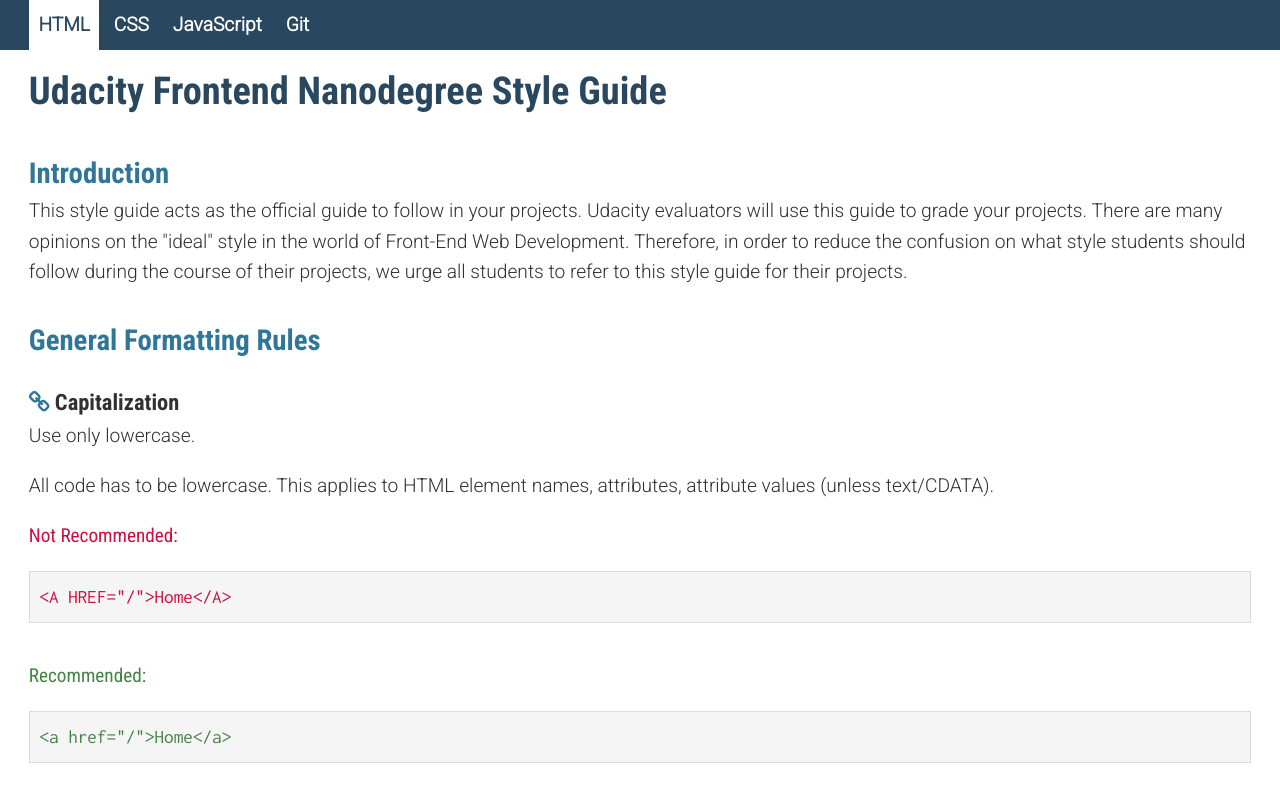
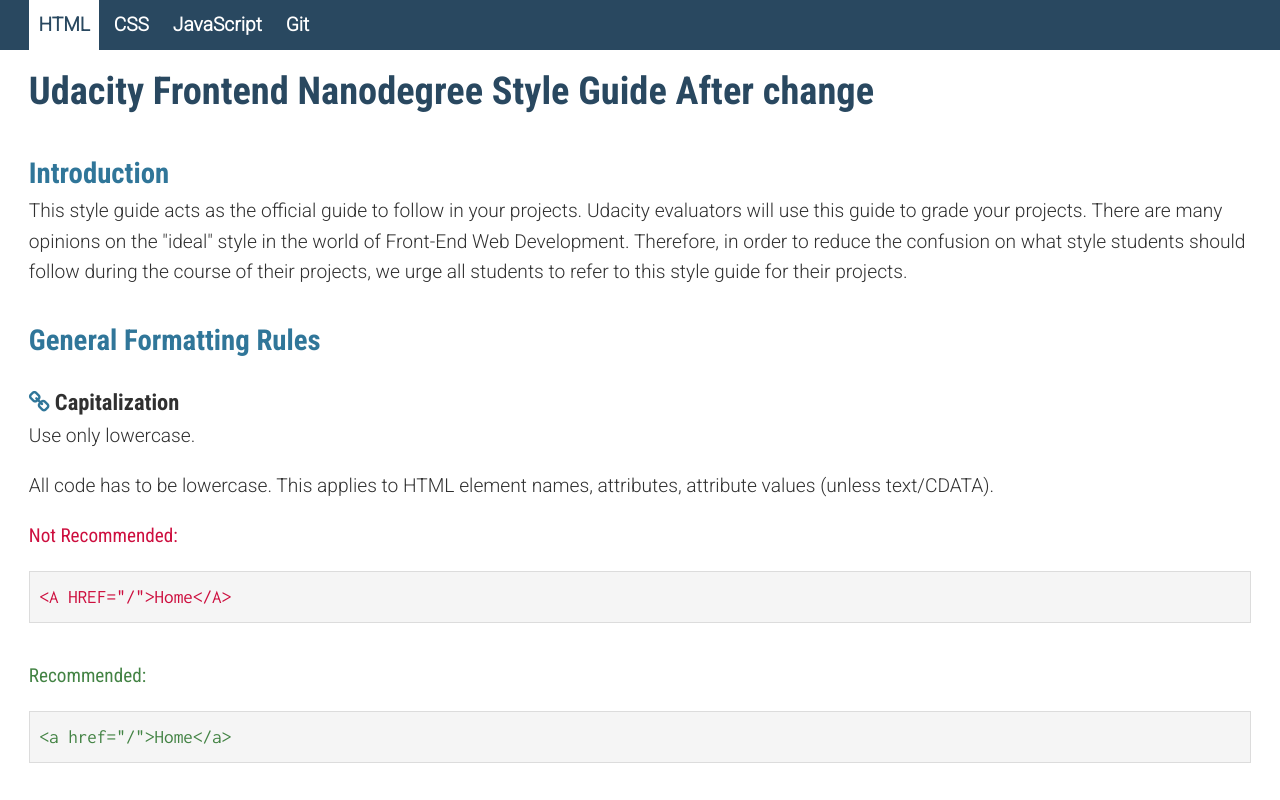
Before and after one commit to udacity/frontend-nanodegree-styleguide, a website: page index.html in a window 1280 px wide. Shown: the top 800 px of the page. Drawn offline with Linux system fonts and the light colour scheme.

Commit message:
change h1

```diff
--- a/index.html
+++ b/index.html
@@ -19,7 +19,7 @@
         </ul>
     </nav>
 
-    <h1>Udacity Frontend Nanodegree Style Guide</h1>
+    <h1>Udacity Frontend Nanodegree Style Guide After change</h1>
 
     <section>
         <h2>Introduction</h2>
```
